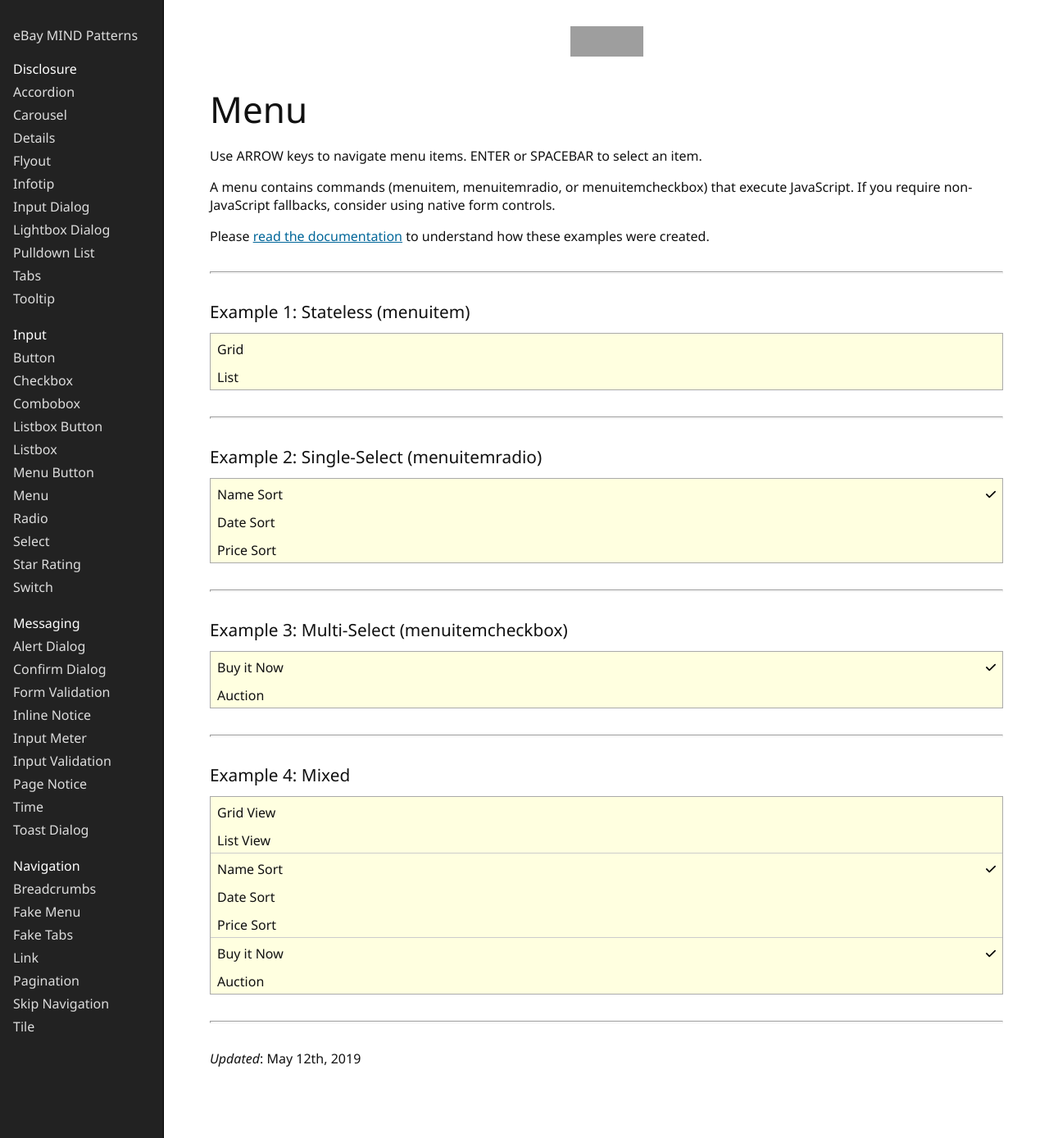
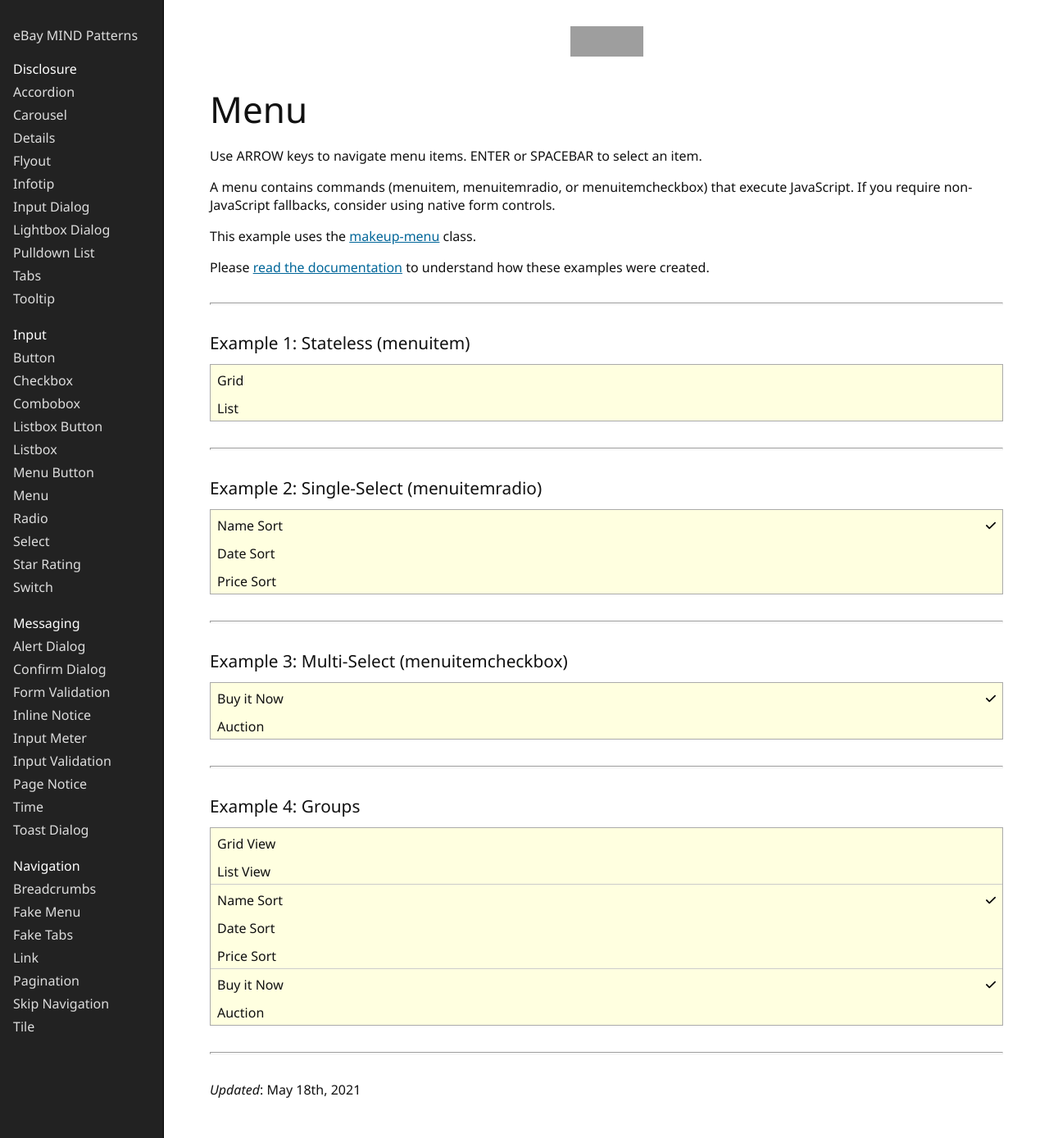
Before and after one commit to eBay/mindpatterns, a Jekyll site: the page built from _input/menu/index.html, in a window 1280 px wide and 1388 px high. Shown: the whole window at 82% size. Built offline with Jekyll 4.4.1, drawn with Linux system fonts in a browser that asks for light colours; grey boxes are pictures that could not be loaded.

Commit message:
build: added makeup-menu

```diff
--- a/_input/menu/index.html
+++ b/_input/menu/index.html
@@ -17,6 +17,7 @@
 
 <p>Use ARROW keys to navigate menu items. ENTER or SPACEBAR to select an item.</p>
 <p>A menu contains commands (menuitem, menuitemradio, or menuitemcheckbox) that execute JavaScript. If you require non-JavaScript fallbacks, consider using native form controls.</p>
+<p>This example uses the <a href="https://github.com/makeup/makeup-js/tree/master/packages/makeup-menu">makeup-menu</a> class.</p>
 <p>Please <a href={{ "input/menu" | prepend: site.patterns_baseurl | prepend: site.patterns_url }}>read the documentation</a> to understand how these examples were created.</p>
 
 <h2 class="clipped">Examples</h2>
@@ -41,19 +42,19 @@
 
 <span class="menu">
     <div role="menu">
-        <div role="menuitemradio" data-menuitemradio-name="sort" aria-checked="true">
+        <div role="menuitemradio" data-makeup-group="sort" aria-checked="true">
             <span>Name Sort</span>
             <svg focusable="false" height="12" width="12" aria-hidden="true">
                 <use xlink:href="#icon-tick"></use>
             </svg>
         </div>
-        <div role="menuitemradio" data-menuitemradio-name="sort" aria-checked="false">
+        <div role="menuitemradio" data-makeup-group="sort" aria-checked="false">
             <span>Date Sort</span>
             <svg focusable="false" height="12" width="12" aria-hidden="true">
                 <use xlink:href="#icon-tick"></use>
             </svg>
         </div>
-        <div role="menuitemradio" data-menuitemradio-name="sort" aria-checked="false">
+        <div role="menuitemradio" data-makeup-group="sort" aria-checked="false">
             <span>Price Sort</span>
             <svg focusable="false" height="12" width="12" aria-hidden="true">
                 <use xlink:href="#icon-tick"></use>
@@ -68,13 +69,13 @@
 
 <span class="menu">
     <div role="menu">
-        <div role="menuitemcheckbox" aria-checked="true">
+        <div role="menuitemcheckbox" data-makeup-group="filter" aria-checked="true">
             <span>Buy it Now</span>
             <svg focusable="false" height="12" width="12" aria-hidden="true">
                 <use xlink:href="#icon-tick"></use>
             </svg>
         </div>
-        <div role="menuitemcheckbox" aria-checked="false">
+        <div role="menuitemcheckbox" data-makeup-group="filter" aria-checked="false">
             <span>Auction</span>
             <svg focusable="false" height="12" width="12" aria-hidden="true">
                 <use xlink:href="#icon-tick"></use>
@@ -85,7 +86,7 @@
 
 <hr />
 
-<h3>Example 4: Mixed</h3>
+<h3>Example 4: Groups</h3>
 
 <span class="menu">
     <div role="menu">
@@ -99,19 +100,19 @@
         </div>
         <hr />
         <div role="presentation">
-            <div role="menuitemradio" data-menuitemradio-name="sort" aria-checked="true">
+            <div role="menuitemradio" data-makeup-group="sort" aria-checked="true">
                 <span>Name Sort</span>
                 <svg focusable="false" height="12" width="12" aria-hidden="true">
                     <use xlink:href="#icon-tick"></use>
                 </svg>
             </div>
-            <div role="menuitemradio" data-menuitemradio-name="sort" aria-checked="false">
+            <div role="menuitemradio" data-makeup-group="sort" aria-checked="false">
                 <span>Date Sort</span>
                 <svg focusable="false" height="12" width="12" aria-hidden="true">
                     <use xlink:href="#icon-tick"></use>
                 </svg>
             </div>
-            <div role="menuitemradio" data-menuitemradio-name="sort" aria-checked="false">
+            <div role="menuitemradio" data-makeup-group="sort" aria-checked="false">
                 <span>Price Sort</span>
                 <svg focusable="false" height="12" width="12" aria-hidden="true">
                     <use xlink:href="#icon-tick"></use>
@@ -120,13 +121,13 @@
         </div>
         <hr />
         <div role="presentation">
-            <div role="menuitemcheckbox" aria-checked="true">
+            <div role="menuitemcheckbox" data-makeup-group="filter" aria-checked="true">
                 <span>Buy it Now</span>
                 <svg focusable="false" height="12" width="12" aria-hidden="true">
                     <use xlink:href="#icon-tick"></use>
                 </svg>
             </div>
-            <div role="menuitemcheckbox" aria-checked="false">
+            <div role="menuitemcheckbox" data-makeup-group="filter" aria-checked="false">
                 <span>Auction</span>
                 <svg focusable="false" height="12" width="12" aria-hidden="true">
                     <use xlink:href="#icon-tick"></use>
@@ -138,4 +139,4 @@
 
 <hr />
 
-<p><i>Updated</i>: May 12th, 2019</p>
+<p><i>Updated</i>: May 18th, 2021</p>
--- a/package.json
+++ b/package.json
@@ -42,6 +42,7 @@
     "makeup-key-emitter": "~0.1.3",
     "makeup-listbox": "~0.0.2",
     "makeup-listbox-button": "~0.0.1",
+    "makeup-menu": "~0.0.1",
     "makeup-modal": "~0.2",
     "makeup-next-id": "~0.1.3",
     "makeup-prevent-scroll-keys": "~0.0.4",
```
Also changed, not shown: _input/menu-button/index.html (+14 -14 lines), _js/main.js (+3 -4 lines), _js/menu-button.js (+5 -7 lines), _js/menu.js (deleted, +0 -130 lines), static/browser.js, 1 other file.
